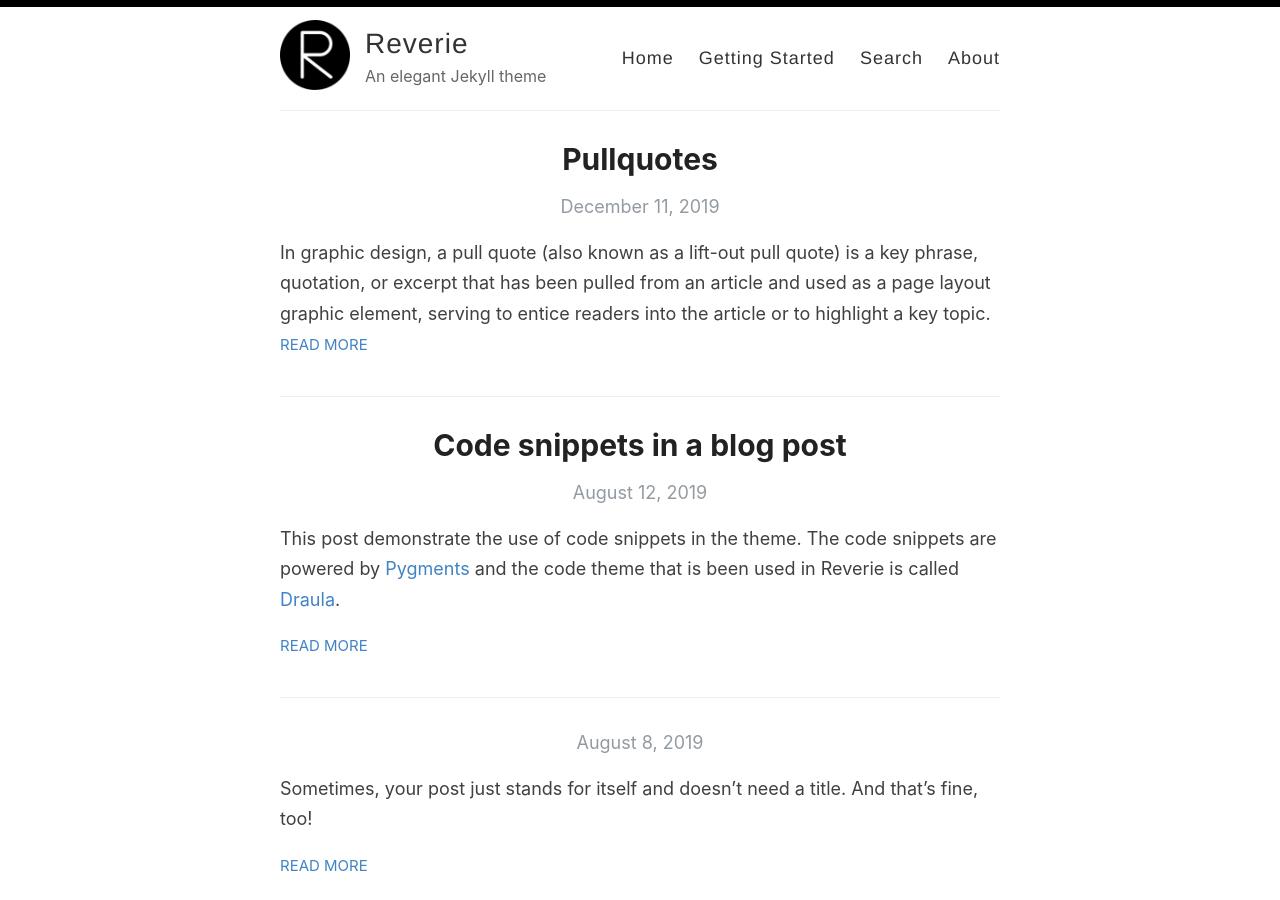
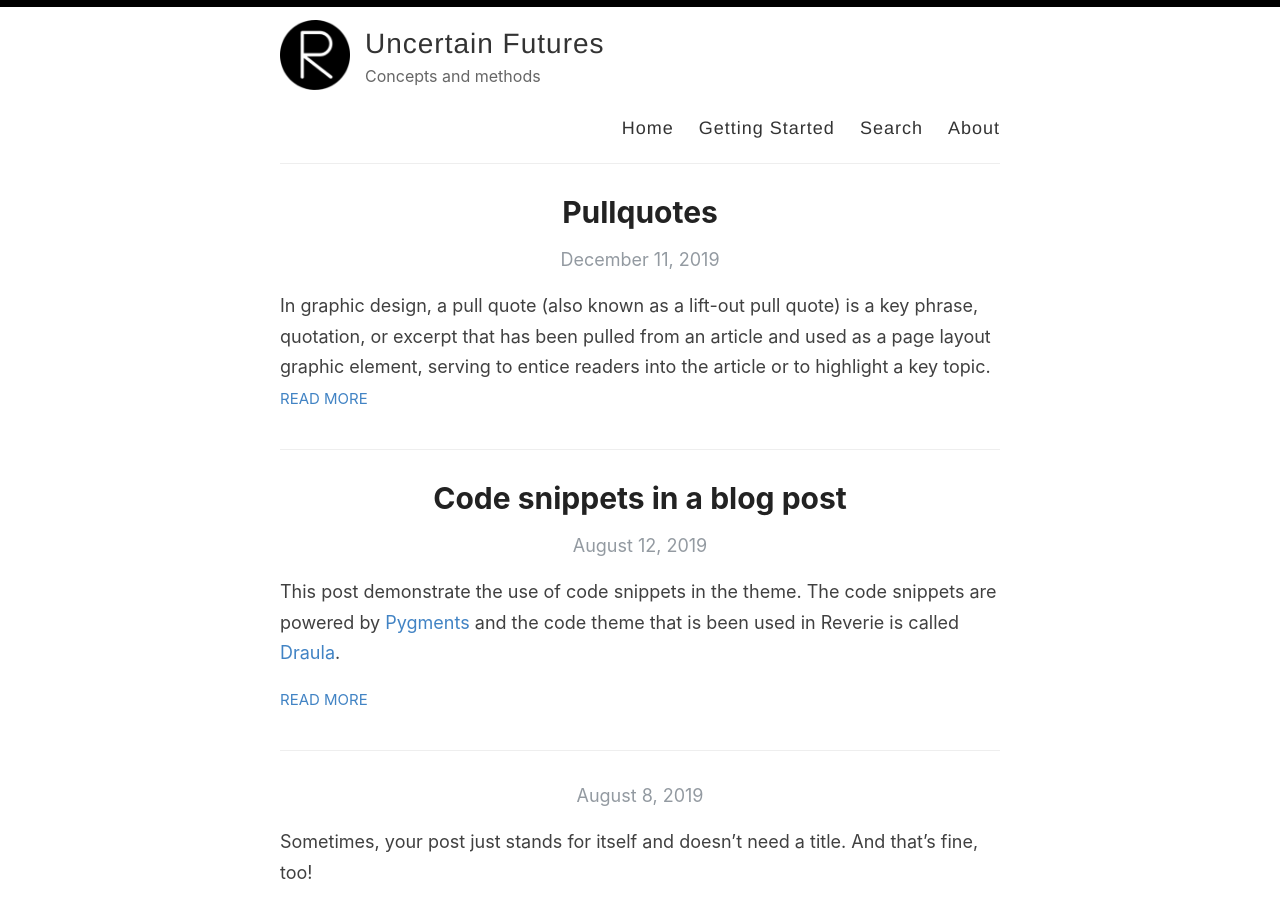
Before and after one commit to uncertainfutures/uncertainfutures.github.io, a Jekyll site: the page built from index.html, in a window 1280 px wide and 900 px high. Built offline with Jekyll 4.4.1, drawn with Linux system fonts in a browser that asks for light colours; the list of posts is cut into pages by our own code.

Commit message:
Update _config.yml

```diff
--- a/_config.yml
+++ b/_config.yml
@@ -3,13 +3,13 @@
 #
 
 # Name of your site (displayed in the header)
-name: Reverie
+name: Uncertain Futures
 
 # Name of the author
-author: Amit Merchant
+author:
 
 # Short bio or description (displayed in the header)
-description: An elegant Jekyll theme
+description: Concepts and methods
 
 # URL of your avatar or profile pic (you could use your GitHub profile pic)
 avatar: /images/reverie.png
@@ -21,10 +21,10 @@
 # Includes an icon in the footer for each username you enter
 footer-links:
   dribbble:
-  email: amit.d.merchant@gmail.com
+  email:
   facebook:
   flickr:
-  github: amitmerchant1990/reverie
+  github: josephguillaume/uncertainfutures
   instagram:
   linkedin:
   pinterest:
```
